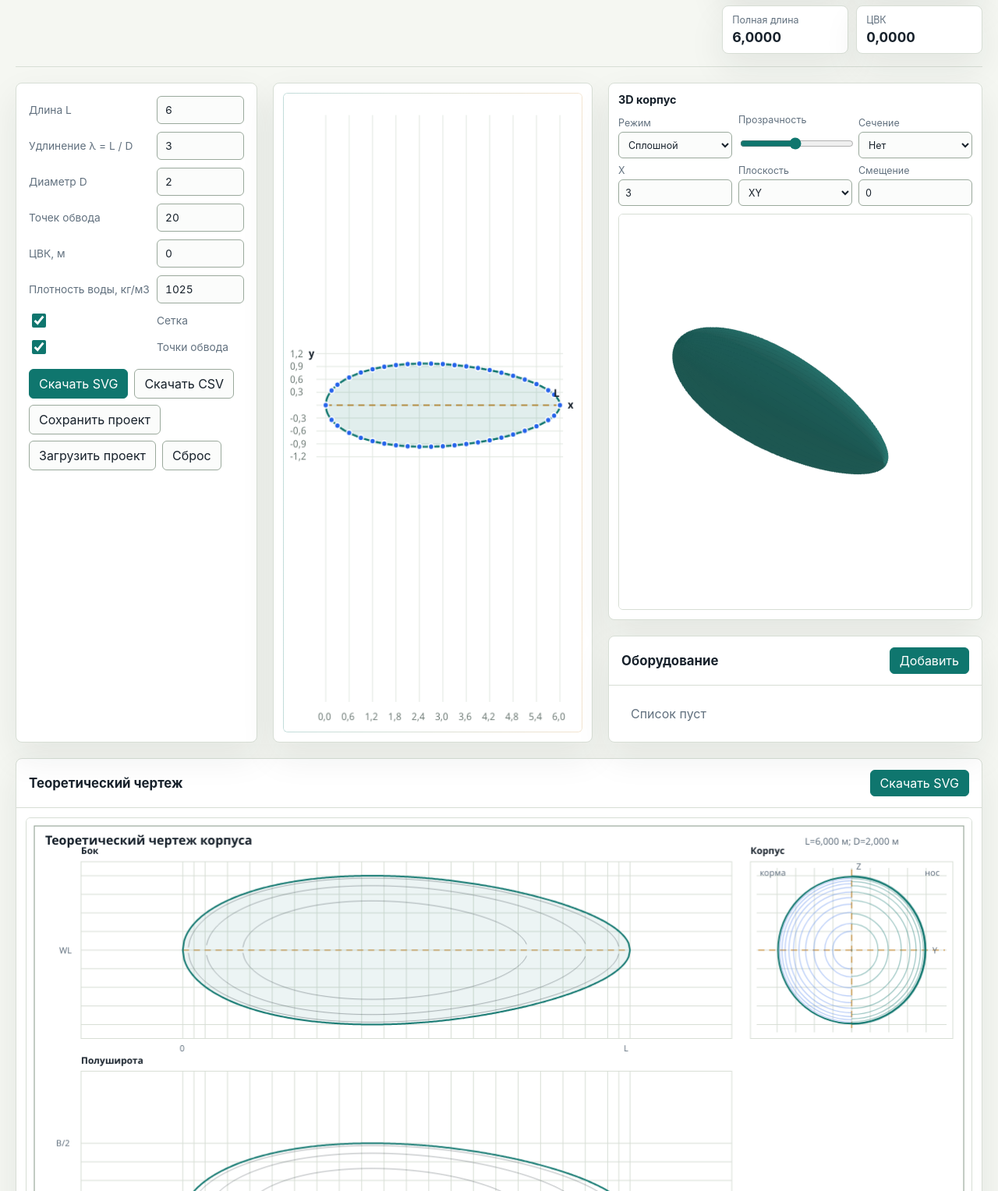
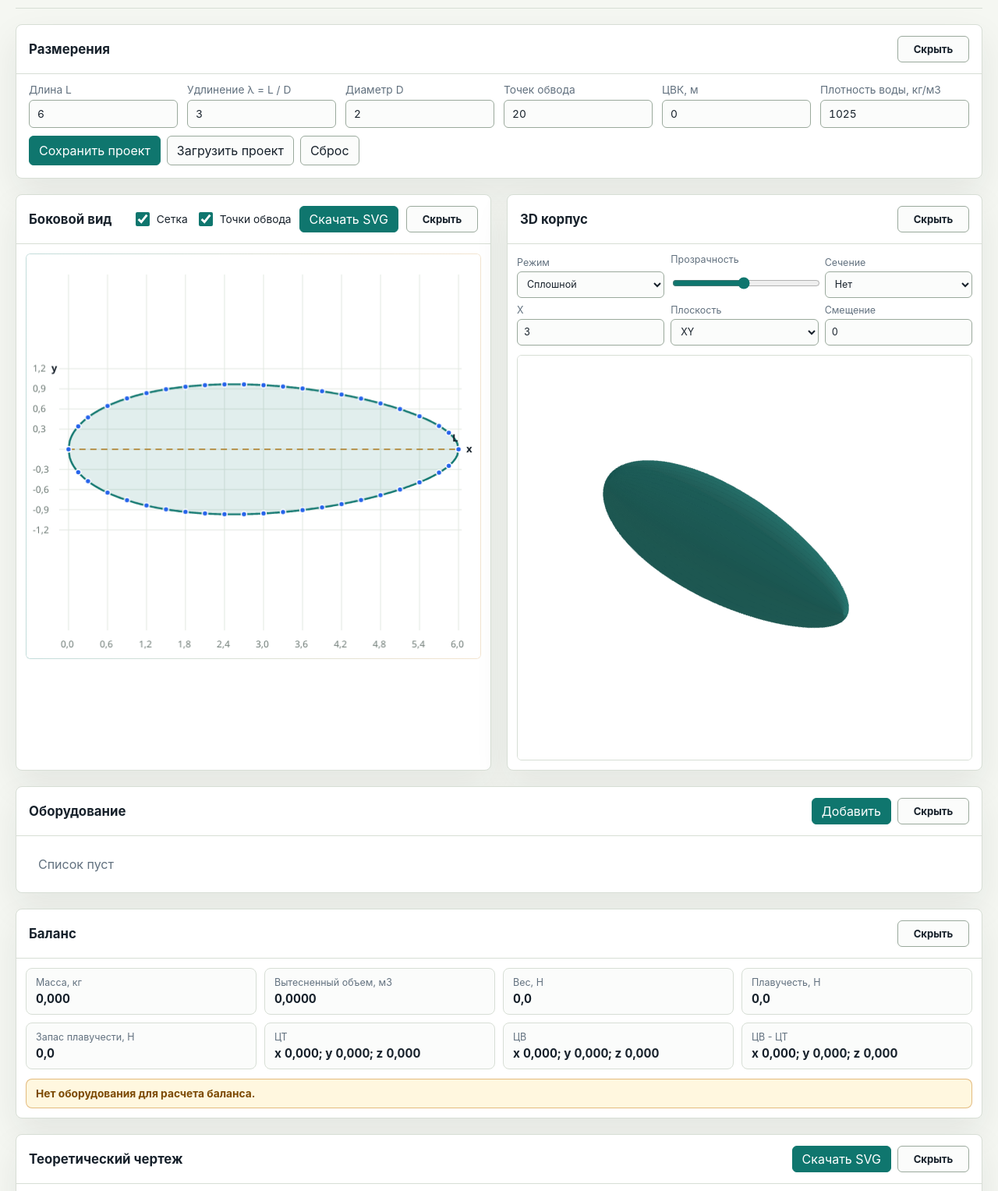
Before and after one commit to rokolslab/underwater-vehicle-designer, a website built with Vite: page index.html in a window 1280 px wide. Shown: the part 103-1630 px from the top of the page at 78% size. Built offline with nearby package versions, Linux system fonts and the light colour scheme.

Commit message:
fix(ui): refine layout and equipment editing

```diff
--- a/index.html
+++ b/index.html
@@ -9,34 +9,18 @@
   <body>
     <main class="app-shell">
       <header class="topbar">
-        <div>
         <h1>Обвод подводного аппарата</h1>
         <div class="formula-line">
           y = +/- D/2 sqrt(f(x/L) / fmax), f(t)=t(1-t)(1-0.5t)
         </div>
-        </div>
-        <dl class="metrics" aria-label="Расчётные параметры">
-          <div>
-            <dt>Макс. полу-высота</dt>
-            <dd id="max-radius">0.000</dd>
-          </div>
-          <div>
-            <dt>Макс. высота корпуса</dt>
-            <dd id="max-height">0.000</dd>
-          </div>
-          <div>
-            <dt>Полная длина</dt>
-            <dd id="total-length">0.0000</dd>
-          </div>
-          <div>
-            <dt>ЦВК</dt>
-            <dd id="cylindrical-insert-length-metric">0.0000</dd>
-          </div>
-        </dl>
       </header>
 
       <section class="workbench" aria-label="Построение обводов">
-        <aside class="control-panel">
+        <details class="control-panel panel-details" open>
+          <summary class="data-header">
+            <h2>Размерения</h2>
+            <span class="details-action" aria-hidden="true"></span>
+          </summary>
           <form id="controls" class="control-grid">
             <label>
               <span>Длина L</span>
@@ -62,33 +46,42 @@
               <span>Плотность воды, кг/м3</span>
               <input id="water-density" type="number" min="1" step="1" value="1025" />
             </label>
-            <label class="toggle-row">
-              <input id="show-grid" type="checkbox" checked />
-              <span>Сетка</span>
-            </label>
-            <label class="toggle-row">
-              <input id="show-points" type="checkbox" checked />
-              <span>Точки обвода</span>
-            </label>
+
           </form>
-          <div class="actions">
-            <button id="download-svg" type="button">Скачать SVG</button>
-            <button id="download-csv" type="button">Скачать CSV</button>
+          <div class="actions project-actions">
             <button id="download-project-json" type="button">Сохранить проект</button>
             <button id="upload-project-json" type="button">Загрузить проект</button>
             <input id="project-json-input" class="is-hidden" type="file" accept="application/json,.json" />
             <button id="reset" type="button">Сброс</button>
           </div>
-        </aside>
+        </details>
 
         <section class="visualization-panels">
-          <section class="drawing-panel" aria-label="2D-проекция корпуса">
+          <details class="drawing-panel panel-details" open>
+            <summary class="data-header">
+              <h2>Боковой вид</h2>
+              <span class="panel-actions drawing-panel-actions">
+                <label class="view-toggle-row">
+                  <input id="show-grid" type="checkbox" checked />
+                  <span>Сетка</span>
+                </label>
+                <label class="view-toggle-row">
+                  <input id="show-points" type="checkbox" checked />
+                  <span>Точки обвода</span>
+                </label>
+                <button id="download-svg" class="compact-action summary-action" type="button">Скачать SVG</button>
+                <span class="details-action" aria-hidden="true"></span>
+              </span>
+            </summary>
             <canvas id="profile-canvas" aria-label="Теоретический обвод подводного аппарата"></canvas>
-          </section>
-          <div class="scene3d-stack">
-            <section class="scene3d-panel" aria-label="3D-представление корпуса">
+          </details>
+
+          <details class="scene3d-panel panel-details" open>
+            <summary class="data-header">
+              <h2>3D корпус</h2>
+              <span class="details-action" aria-hidden="true"></span>
+            </summary>
             <div class="scene3d-header">
-              <div class="panel-title">3D корпус</div>
               <div class="scene3d-controls" aria-label="Настройки 3D">
                 <label>
                   <span>Режим</span>
@@ -128,31 +121,25 @@
               </div>
             </div>
             <div id="hull-scene-3d" class="scene3d" aria-label="3D-модель корпуса"></div>
+          </details>
         </section>
 
-            <section class="equipment-band" aria-label="Оборудование">
-              <div class="data-header">
+        <details class="equipment-band panel-details" open>
+          <summary class="data-header">
             <h2>Оборудование</h2>
-                <button id="add-equipment" class="compact-action" type="button">Добавить</button>
-              </div>
+            <span class="panel-actions">
+              <button id="add-equipment" class="compact-action summary-action" type="button">Добавить</button>
+              <span class="details-action" aria-hidden="true"></span>
+            </span>
+          </summary>
           <div id="equipment-list" class="equipment-list"></div>
-            </section>
-          </div>
-        </section>
-      </section>
+        </details>
 
-      <section class="theoretical-drawing-band" aria-label="Теоретический чертеж корпуса">
-        <div class="data-header">
-          <h2>Теоретический чертеж</h2>
-          <button id="download-theoretical-drawing-svg" class="compact-action" type="button">Скачать SVG</button>
-        </div>
-        <canvas id="theoretical-drawing-canvas" aria-label="Теоретический чертеж корпуса подводного аппарата"></canvas>
-      </section>
-
-      <section class="balance-band" aria-label="Расчет баланса">
-        <div class="data-header">
+        <details class="balance-band panel-details" open>
+          <summary class="data-header">
             <h2>Баланс</h2>
-        </div>
+            <span class="details-action" aria-hidden="true"></span>
+          </summary>
           <dl class="balance-grid">
             <div>
               <dt>Масса, кг</dt>
@@ -188,15 +175,26 @@
             </div>
           </dl>
           <div id="balance-warnings" class="balance-warning-summary">Нет оборудования для расчета баланса.</div>
-      </section>
+        </details>
 
-      <section class="data-band" aria-label="Координаты">
-        <details class="coordinate-details">
+        <details class="theoretical-drawing-band panel-details" open>
+          <summary class="data-header">
+            <h2>Теоретический чертеж</h2>
+            <span class="panel-actions">
+              <button id="download-theoretical-drawing-svg" class="compact-action summary-action" type="button">Скачать SVG</button>
+              <span class="details-action" aria-hidden="true"></span>
+            </span>
+          </summary>
+          <canvas id="theoretical-drawing-canvas" aria-label="Теоретический чертеж корпуса подводного аппарата"></canvas>
+        </details>
+
+        <details class="data-band panel-details" open>
           <summary class="data-header">
             <h2>Координаты точек</h2>
-            <span class="coordinate-summary">
+            <span class="panel-actions coordinate-summary">
               <span id="point-count"></span>
-              <span class="coordinate-summary-action">Показать</span>
+              <button id="download-csv" class="compact-action summary-action" type="button">Скачать CSV</button>
+              <span class="details-action" aria-hidden="true"></span>
             </span>
           </summary>
           <div class="table-wrap">
--- a/scripts/check-encoding.mjs
+++ b/scripts/check-encoding.mjs
@@ -53,9 +53,12 @@ const mojibakePattern = new RegExp(mojibakeTokens.join("|"), "u");
 
 const expectedStrings = [
   { file: "index.html", value: "Обвод подводного аппарата" },
-  { file: "index.html", value: "Расчётные параметры" },
+  { file: "index.html", value: "Размерения" },
+  { file: "index.html", value: "Боковой вид" },
   { file: "index.html", value: "Скачать SVG" },
   { file: "index.html", value: "Координаты точек" },
+  { file: "src/app/styles.css", value: "Показать" },
+  { file: "src/app/styles.css", value: "Скрыть" },
   { file: "src/modules/ui/table.ts", value: "точек" },
 ];
 
--- a/src/app/main.ts
+++ b/src/app/main.ts
@@ -18,7 +18,7 @@ import { download } from "../modules/persistence/download";
 import { buildSvg } from "../modules/persistence/svg";
 import { buildTheoreticalDrawingSvg } from "../modules/persistence/theoretical-drawing-svg";
 import { renderEquipmentEditor, equipmentIdFromEvent, isEquipmentDeleteEvent, readEquipmentUpdate } from "../modules/ui/equipment";
-import { renderBalanceMetrics, renderMetrics } from "../modules/ui/metrics";
+import { renderBalanceMetrics } from "../modules/ui/metrics";
 import { bindScene3dControls, readScene3dControls, updateScene3dControlBounds, writeScene3dControls, type Scene3dControlElements } from "../modules/ui/scene3dControls";
 import { renderTable } from "../modules/ui/table";
 import { writeIntegerInput, writeNumericInput, type ControlElements } from "../modules/ui/controls";
@@ -72,12 +72,6 @@ const pointCountEl = requiredElement("#point-count", HTMLElement);
 const equipmentList = requiredElement("#equipment-list", HTMLElement);
 const addEquipmentButton = requiredElement("#add-equipment", HTMLButtonElement);
 const waterDensityInput = requiredElement("#water-density", HTMLInputElement);
-const metrics = {
-  maxRadius: requiredElement("#max-radius", HTMLElement),
-  maxHeight: requiredElement("#max-height", HTMLElement),
-  totalLength: requiredElement("#total-length", HTMLElement),
-  cylindricalInsertLength: requiredElement("#cylindrical-insert-length-metric", HTMLElement),
-};
 const balanceMetrics = {
   totalMass: requiredElement("#balance-total-mass", HTMLElement),
   displacedVolume: requiredElement("#balance-displaced-volume", HTMLElement),
@@ -97,8 +91,20 @@ const projectJsonInput = requiredElement("#project-json-input", HTMLInputElement
 const downloadTheoreticalDrawingSvgButton = requiredElement("#download-theoretical-drawing-svg", HTMLButtonElement);
 const resetButton = requiredElement("#reset", HTMLButtonElement);
 
+for (const action of document.querySelectorAll<HTMLElement>(".summary-action, .view-toggle-row")) {
+  action.addEventListener("click", (event) => event.stopPropagation());
+}
+
 const appState = createAppStateController(inputs);
 const hullScene3d = createHullScene3d(scene3dContainer);
+
+for (const details of document.querySelectorAll<HTMLDetailsElement>(".panel-details")) {
+  details.addEventListener("toggle", () => {
+    if (details.open) {
+      window.requestAnimationFrame(() => hullScene3d.resize());
+    }
+  });
+}
 let equipmentItems: readonly EquipmentItem[] = [];
 let currentSnapshot: ProfileSnapshot;
 let currentTheoreticalDrawing: TheoreticalDrawing;
@@ -249,7 +255,6 @@ function update(source: LastEdited = appState.getLastEdited()): void {
   renderTheoreticalDrawing(theoreticalDrawingCanvas, currentTheoreticalDrawing);
   renderEquipment();
   renderTable(tableBody, pointCountEl, currentSnapshot);
-  renderMetrics(metrics, currentSnapshot);
   renderBalanceMetrics(balanceMetrics, currentBalanceResult);
   hullScene3d.render(currentSnapshot, currentProjectState.equipment, currentProjectState.scene3dSettings, currentConstraintReport);
 }
@@ -271,6 +276,8 @@ window.addEventListener("resize", () => {
 window.addEventListener("beforeunload", () => hullScene3d.dispose());
 
 addEquipmentButton.addEventListener("click", () => {
+  const equipmentPanel = addEquipmentButton.closest<HTMLDetailsElement>("details");
+  if (equipmentPanel) equipmentPanel.open = true;
   equipmentItems = addEquipmentItem(equipmentItems);
   logger.info("equipment added by user", { count: equipmentItems.length });
   update(appState.getLastEdited());
--- a/src/app/styles.css
+++ b/src/app/styles.css
@@ -688,3 +688,254 @@ tbody tr:hover {
     grid-template-columns: 1fr;
   }
 }
+
+
+/* Layout pass: full-width controls, paired views, collapsible panels. */
+.topbar {
+  display: block;
+  padding: 18px 0 16px;
+}
+
+.metrics {
+  display: none;
+}
+
+.workbench {
+  display: grid;
+  grid-template-columns: 1fr;
+  gap: 20px;
+  padding: 20px 0;
+}
+
+.control-panel,
+.drawing-panel,
+.scene3d-panel,
+.theoretical-drawing-band,
+.equipment-band,
+.balance-band,
+.data-band {
+  width: 100%;
+}
+
+.control-panel,
+.drawing-panel,
+.scene3d-panel {
+  padding: 0;
+  min-height: 0;
+}
+
+.panel-details {
+  overflow: hidden;
+}
+
+.panel-details > summary {
+  cursor: pointer;
+  list-style: none;
+}
+
+.panel-details > summary::-webkit-details-marker {
+  display: none;
+}
+
+.panel-details:not([open]) > summary {
+  border-bottom: 0;
+}
+
+.panel-actions {
+  display: inline-flex;
+  align-items: center;
+  justify-content: flex-end;
+  flex-wrap: wrap;
+  gap: 8px;
+  min-width: 0;
+}
+
+.details-action {
+  display: inline-flex;
+  align-items: center;
+  justify-content: center;
+  min-height: 34px;
+  min-width: 92px;
+  border: 1px solid var(--line-strong);
+  border-radius: 6px;
+  padding: 0 12px;
+  background: #fbfcfb;
+  color: var(--ink);
+  font-size: 0.82rem;
+  font-weight: 700;
+  white-space: nowrap;
+}
+
+.details-action::before {
+  content: "Скрыть";
+}
+
+.panel-details:not([open]) .details-action::before {
+  content: "Показать";
+}
+
+.control-grid {
+  grid-template-columns: repeat(6, minmax(126px, 1fr));
+  gap: 12px;
+  padding: 12px 16px 10px;
+  align-items: end;
+}
+
+.control-grid label {
+  grid-template-columns: 1fr;
+  gap: 5px;
+  align-items: start;
+}
+
+.control-grid input[type="number"] {
+  width: 100%;
+}
+
+.toggle-row {
+  align-content: end;
+  grid-template-columns: 18px minmax(0, max-content) !important;
+  min-height: 55px;
+}
+
+.project-actions {
+  margin-top: 0;
+  padding: 0 16px 16px;
+}
+
+.visualization-panels {
+  grid-template-columns: repeat(2, minmax(0, 1fr));
+  gap: 20px;
+}
+
+.drawing-panel,
+.scene3d-panel {
+  min-height: 0;
+}
+
+#profile-canvas {
+  width: calc(100% - 24px);
+  height: 520px;
+  min-height: 0;
+  margin: 12px;
+}
+
+.scene3d-panel {
+  grid-template-rows: auto auto minmax(0, 1fr);
+  gap: 0;
+}
+
+.scene3d-header {
+  padding: 12px 12px 0;
+}
+
+.scene3d {
+  min-height: 520px;
+  margin: 12px;
+}
+
+.equipment-band,
+.balance-band,
+.theoretical-drawing-band,
+.data-band {
+  margin-bottom: 0;
+}
+
+.equipment-list {
+  width: 100%;
+}
+
+.coordinate-summary {
+  color: var(--muted);
+  font-size: 0.86rem;
+}
+
+.table-wrap {
+  max-height: 420px;
+}
+
+@media (max-width: 1180px) {
+  .control-grid {
+    grid-template-columns: repeat(4, minmax(126px, 1fr));
+  }
+
+  .visualization-panels {
+    grid-template-columns: 1fr;
+  }
+}
+
+@media (max-width: 760px) {
+  .control-grid,
+  .scene3d-controls {
+    grid-template-columns: repeat(2, minmax(0, 1fr));
+  }
+
+  .data-header {
+    align-items: flex-start;
+    flex-direction: column;
+  }
+
+  .panel-actions {
+    justify-content: flex-start;
+  }
+
+  #profile-canvas,
+  .scene3d {
+    height: 420px;
+    min-height: 0;
+  }
+}
+
+@media (max-width: 560px) {
+  .control-grid,
+  .scene3d-controls {
+    grid-template-columns: 1fr;
+  }
+
+  .toggle-row {
+    min-height: 0;
+  }
+
+  #profile-canvas,
+  .scene3d {
+    height: 360px;
+  }
+}
+
+/* UI fix: side-view toggles and stable equipment status/delete columns. */
+.drawing-panel-actions {
+  gap: 10px;
+}
+
+.view-toggle-row {
+  display: inline-flex;
+  align-items: center;
+  gap: 6px;
+  min-height: 34px;
+  color: var(--ink);
+  font-size: 0.86rem;
+  white-space: nowrap;
+}
+
+.view-toggle-row input {
+  width: 18px;
+  height: 18px;
+  accent-color: var(--teal);
+}
+
+.equipment-status {
+  grid-column: -3 / -2;
+  width: 100%;
+  min-width: 0;
+}
+
+.equipment-delete {
+  grid-column: -2 / -1;
+  justify-self: end;
+}
+
+@media (max-width: 760px) {
+  .drawing-panel-actions {
+    align-items: flex-start;
+    flex-direction: column;
+  }
+}
--- a/src/modules/equipment/placement.ts
+++ b/src/modules/equipment/placement.ts
@@ -100,8 +100,15 @@ function normalizeDimensions(
 }
 
 function normalizeName(name: string | undefined, fallback: string): string {
-  const trimmed = name?.trim();
-  return trimmed ? trimmed : fallback;
+  if (name === undefined) return fallback;
+  if (!name.trim()) return fallback;
+  if (name !== name.trim()) {
+    logger.debug("[FIX] equipment name whitespace preserved during editing", {
+      length: name.length,
+      trimmedLength: name.trim().length,
+    });
+  }
+  return name;
 }
 
 function normalizeOrientation(orientation: EquipmentAxis | undefined, fallback: EquipmentAxis): EquipmentAxis {
```
Also changed, not shown: src/modules/equipment/placement.test.ts (+7 -0 lines), .ai-factory/patches/2026-07-03-06.56-ui-equipment-layout.md (added). Lines whose indentation alone changed are shown as unchanged.
